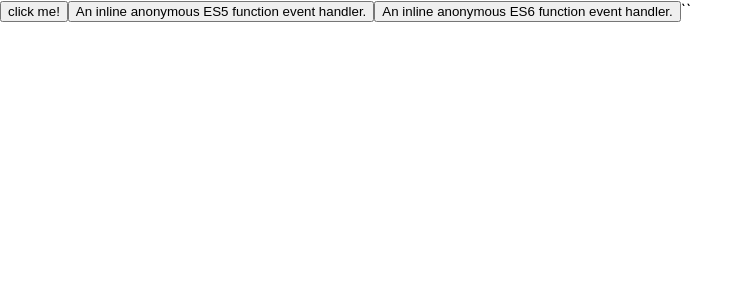
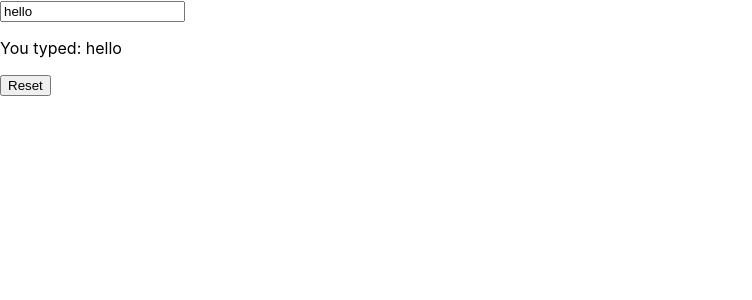
Before and after one commit to BinaryMusaib/firstapp, a React (Create React App) app: page / in a window 1280 px wide. Shown: the top 300 px of the page, without its empty margins (0-752 px from the left). Built offline with nearby package versions, Linux system fonts and the light colour scheme.

Commit message:
Used useState

```diff
--- a/src/App.js
+++ b/src/App.js
@@ -7,6 +7,7 @@ import Sidebar from './Sidebar';
 import Bag from './Bag';
 import avatar from './logo192.png';
 import Btn from './Btn';
+import InputComponent from './InputComponent';
 
 function Logo(props) {
   const userPic = <img src = {avatar} />;
@@ -22,12 +23,16 @@ function App() {
   const firstName = "Musaib Samar"
   const clickHandling = () => console.log("clicked...");
   return (
-    // <div className="App">
-    //   <Header name = {firstName} color = "Purple" />
-    //   <Main greet = "Howdy" />
-    //   <Logo> Hello, I'm testing the props.children. </Logo>
-    // </div>
-    <Btn clickHandler = {clickHandling}/>
+    <div>
+    {/* // // <div className="App">
+    // //   <Header name = {firstName} color = "Purple" />
+    // //   <Main greet = "Howdy" />
+    // //   <Logo> Hello, I'm testing the props.children. </Logo>
+    // // </div> */}
+      {/* <Btn clickHandler = {clickHandling}/>
+      <Heading /> */}
+      <InputComponent />
+    </div>
 
   );
 }
--- a/src/Heading.js
+++ b/src/Heading.js
@@ -1,6 +1,13 @@
+
+import React, {useState} from "react";
+
 function Heading(props) {
+    const [showMenu, setShowMenu] = useState(false);
     return (
-      <h1> {props.title} </h1>
+      <div>
+        {console.log(showMenu)}
+        {console.log(setShowMenu)}
+      </div>
     );
   }
 
--- /dev/null
+++ b/src/InputComponent.js
@@ -0,0 +1,20 @@
+import { useState } from "react";
+
+export default function InputComponent() {
+
+    const [inputText, setText] = useState("hello");
+
+    function handleChange(e) {
+        setText(e.target.value);
+    }
+
+    return (
+        <>
+            <input value={inputText} onChange={handleChange}></input>
+            <p>You typed: {inputText}</p>
+            <button onClick={() => setText("hello")}>
+                Reset
+            </button>
+        </>
+    );
+}
```
